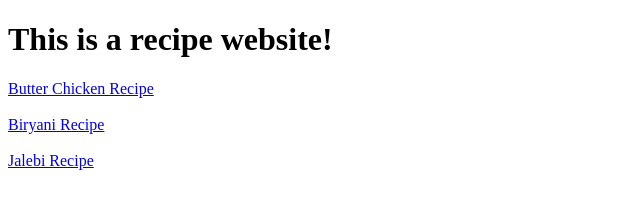
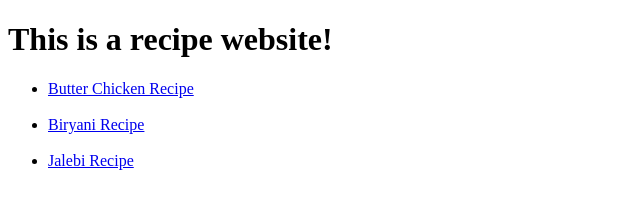
Before and after one commit to varunvk4041/recipes, a plain HTML site: page index.html in a window 1280 px wide. Shown: the whole page, without its empty margins (0-640 px from the left). Drawn offline with Linux system fonts and the light colour scheme.

Commit message:
Place 3 links in index.html in an unordered list

```diff
--- a/index.html
+++ b/index.html
@@ -8,9 +8,11 @@
 
 <body>
     <h1>This is a recipe website!</h1>
-    <a href='recipe-types/butter-chicken.html'>Butter Chicken Recipe</a><br><br>
-    <a href='recipe-types/biryani.html'>Biryani Recipe</a><br><br>
-    <a href='recipe-types/jalebi.html'>Jalebi Recipe</a>
+    <ul>
+    <li><a href='recipe-types/butter-chicken.html'>Butter Chicken Recipe</a></li><br>
+    <li><a href='recipe-types/biryani.html'>Biryani Recipe</a></li><br>
+    <li><a href='recipe-types/jalebi.html'>Jalebi Recipe</a></li>
+    </ul>
 </body>
 
 </html>
```
